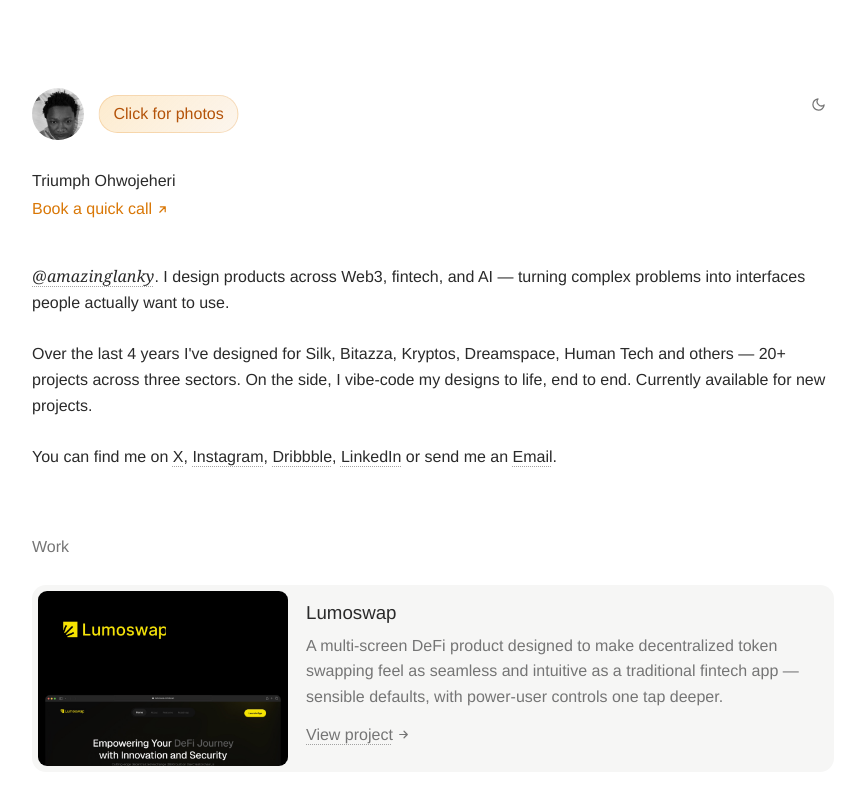
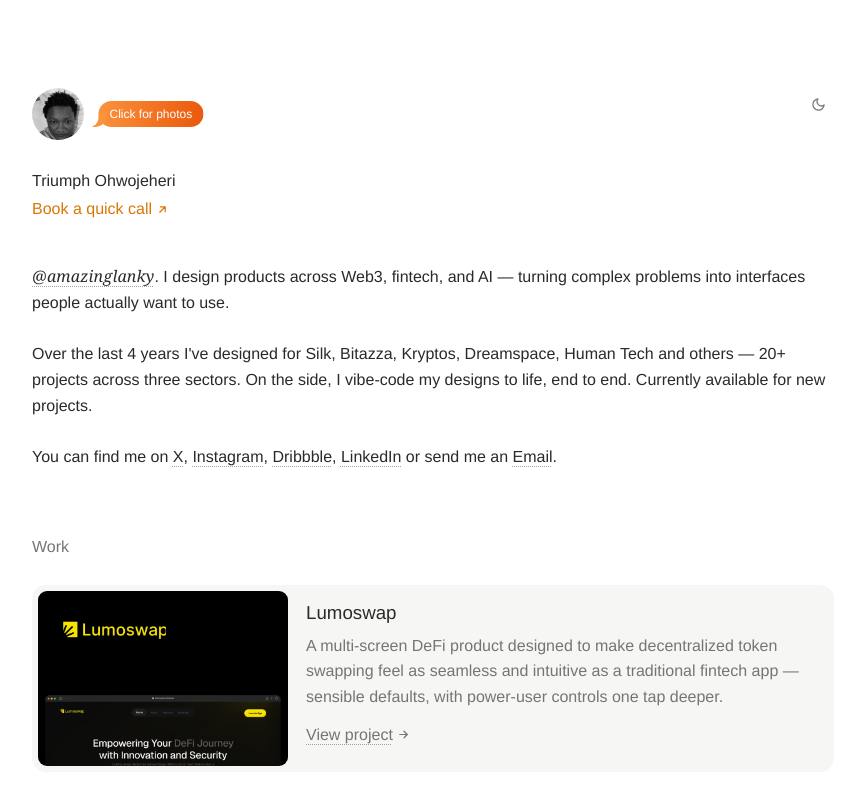
Before and after one commit to creativelanky/portfolio, a plain HTML site: page index.html in a window 1280 px wide. Shown: the top 785 px of the page, without its empty margins (207-1063 px from the left). Drawn offline with Linux system fonts and the light colour scheme.

Commit message:
Restyle photo hint as a small iMessage-style bubble
Solid orange gradient with white text and a curved tail pointing back
at the avatar; smaller type and padding. Narrow the photos modal.

Co-Authored-By: Claude Opus 4.8 <noreply@anthropic.com>

```diff
--- a/styles.css
+++ b/styles.css
@@ -119,20 +119,41 @@ a:hover > .arr-ne { transform: translate(2px, -2px); }
 .avatar-btn:focus-visible { outline: 2px solid var(--accent); outline-offset: 3px; }
 
 .photo-hint {
+  position: relative;
   white-space: nowrap;
-  padding: 5px 14px;
-  border-radius: 999px;
-  color: #b45309;
-  background: linear-gradient(135deg, rgba(245, 158, 11, 0.20), rgba(217, 119, 6, 0.07));
-  border: 1px solid rgba(217, 119, 6, 0.20);
+  padding: 5px 11px;
+  font-size: 12px;
+  line-height: 1.35;
+  font-weight: 500;
+  color: #fff;
+  background: linear-gradient(95deg, #fb923c, #ea580c);
+  border-radius: 15px;
   pointer-events: none;
   opacity: 0;
   animation: hintIn 0.5s ease 0.9s forwards, hintBob 2.8s ease-in-out 1.4s infinite;
 }
-[data-theme="dark"] .photo-hint {
-  color: #f2a65a;
-  background: linear-gradient(135deg, rgba(242, 166, 90, 0.18), rgba(242, 166, 90, 0.05));
-  border-color: rgba(242, 166, 90, 0.22);
+/* iMessage-style tail, pointing back at the avatar */
+.photo-hint::before {
+  content: "";
+  position: absolute;
+  z-index: -2;
+  bottom: 0;
+  left: -6px;
+  width: 15px;
+  height: 15px;
+  background: #fb923c;
+  border-bottom-right-radius: 13px;
+}
+.photo-hint::after {
+  content: "";
+  position: absolute;
+  z-index: -1;
+  bottom: 0;
+  left: -9px;
+  width: 9px;
+  height: 15px;
+  background: var(--bg);
+  border-bottom-right-radius: 9px;
 }
 .photo-hint.hide { animation: none; opacity: 0; transition: opacity 0.3s ease; }
 
@@ -167,8 +188,8 @@ a:hover > .arr-ne { transform: translate(2px, -2px); }
 .photos-modal.open { opacity: 1; pointer-events: auto; }
 
 .photos-panel {
-  width: min(640px, 100%);
-  max-height: 100%;
+  width: min(400px, 100%);
+  max-height: min(620px, 100%);
   display: flex;
   flex-direction: column;
   background: var(--bg);
```
